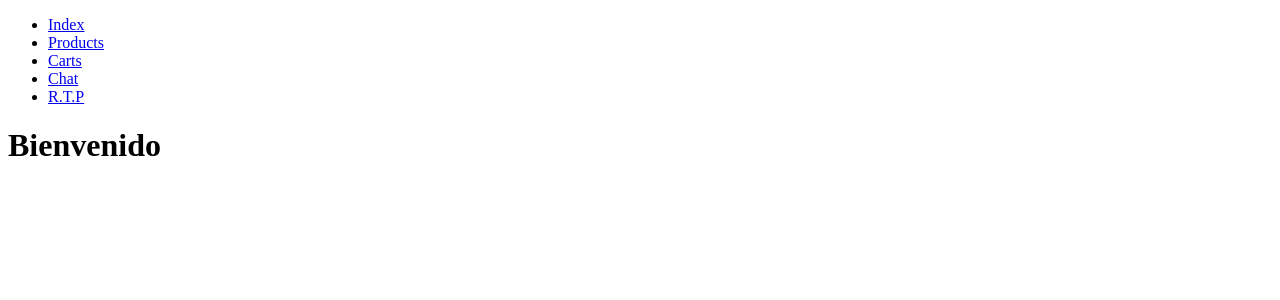
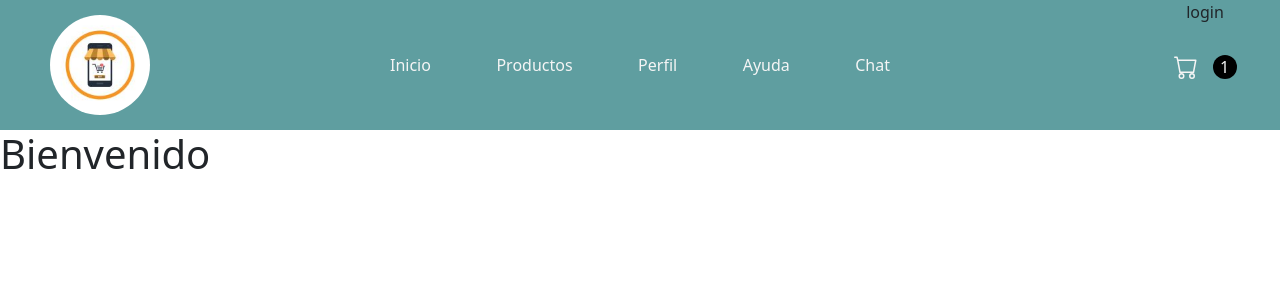
Before and after one commit to etcsa044/afterBackEnd, a Node server app: page / in a window 1280 px wide. Shown: the top 300 px of the page. Run offline with Node 20, Linux system fonts and the light colour scheme; some libraries are stand-ins or nearby versions.

Commit message:
correcciones varias

```diff
--- a/Dao/mongo/models/cart.js
+++ b/Dao/mongo/models/cart.js
@@ -30,4 +30,5 @@ schema.pre("find",function(){
 
 const cartModel = mongoose.model(collection, schema);
 
+
 export default cartModel;
--- a/Dao/mongo/models/user.model.js
+++ b/Dao/mongo/models/user.model.js
@@ -10,6 +10,7 @@ const schema = new mongoose.Schema({
     },
     last_name : {
         type:String,
+        required: true
     },
     email : {
         type: String,
--- a/src/config/passport.config.js
+++ b/src/config/passport.config.js
@@ -77,16 +77,15 @@ const initializePassportStrategies = () => {
           const user = await userModel.findOne({ email });
 
           if(!user) {
-            //No existe? lo creo entonces.
             const newUser =  {
               first_name: name,
-              email,
+              last_name : "",
+              email : `${name}@github.com`,
               password:''
             }
             const result = await userModel.create(newUser);
             return done(null, result);
         }
-          //Si el usuario ya existía, Qué mejor!!!
           done(null,user);
         } catch (error) {
           done(error);
--- a/src/public/css/main.css
+++ b/src/public/css/main.css
@@ -1,3 +1,71 @@
+
+
+a{
+    text-decoration: none;
+    color:whitesmoke;
+}
+
+.header{
+    background-color: cadetblue;
+    width: 100%;
+    display:flex;
+    justify-content: space-between;
+    align-items: center;
+}
+
+.header img{
+    border-radius: 50%;
+    height: 100px;
+    width: 100px;
+    margin: 15px 0 15px 50px;
+
+}
+
+.header ul{
+    margin: 0;
+    padding: 0;
+    width: 500px;
+    display: flex;
+    list-style: none;
+    justify-content: space-between;
+}
+.session-cart-container{
+    display: flex;
+    flex-direction: column;
+    height:130px;
+    align-items: flex-start;
+    text-align: center;
+}
+
+.session-container{
+    width: 100%;
+    justify-content: center;
+    display: flex;
+    height: 55px;
+}
+
+.cart-container{
+    width: 150px;
+    height: 65px;
+    display: flex;
+    align-items: flex-start;
+    justify-content: center;
+    gap: 15px;
+}
+
+.cart-container p, svg{
+    margin: 0;
+    padding: 0;
+    color: whitesmoke;
+}
+
+.cart-container p{
+    background-color: black;
+    width: 24px;
+    height: 24px;
+    border-radius: 50%;
+}
+
 
 #cart_main{
     text-align: center;
--- a/src/public/js/index.js
+++ /dev/null
@@ -1 +0,0 @@
-console.log("hola")
--- a/src/utils/utils.js
+++ b/src/utils/utils.js
@@ -4,11 +4,12 @@ import ProductManager from '../../Dao/fileSystem/ProductManager.js';
 import bcrypt from "bcrypt";
 import jwt from "jsonwebtoken";
 
+// Codigo comentado por estar usando Express-Session
 
-export const generateToken = (user =>{
-    const token = jwt.sign({user}, "jwtSecret", {expiresIn:"24h"});
-    return token;
-})
+// export const generateToken = (user =>{
+//     const token = jwt.sign({user}, "jwtSecret", {expiresIn:"24h"});
+//     return token;
+// })
 
 
 const __filename = fileURLToPath(import.meta.url);
--- a/src/views/index.handlebars
+++ b/src/views/index.handlebars
@@ -1,15 +1,4 @@
 
-<header>
-    <nav>
-        <ul>
-            <li><a href="/">Index</a></li>
-            <li><a href="/products">Products</a></li>
-            <li><a href="/carts">Carts</a></li>
-            <li><a href="/chat">Chat</a></li>
-            <li><a href="/realtimeproducts">R.T.P</a></li>
-        </ul>
-    </nav>
-</header>
 
 <h1>Bienvenido</h1>
 
--- a/src/views/layouts/main.handlebars
+++ b/src/views/layouts/main.handlebars
@@ -1,15 +1,55 @@
 <!DOCTYPE html>
 <html lang="en">
+
 <head>
     <meta charset="UTF-8">
     <meta name="viewport" content="width=device-width, initial-scale=1.0">
     <meta http-equiv="X-UA-Compatible" content="ie=edge">
+    {{!-- bootstrap --}}
+    <link href="https://cdn.jsdelivr.net/npm/bootstrap@5.3.0/dist/css/bootstrap.min.css" rel="stylesheet"
+        integrity="sha384-9ndCyUaIbzAi2FUVXJi0CjmCapSmO7SnpJef0486qhLnuZ2cdeRhO02iuK6FUUVM" crossorigin="anonymous">
+
     <link rel="stylesheet" href="/css/main.css">
     <title>{{title}}</title>
 </head>
-    <body>
 
-        {{{body}}}
+<body>
+    <header class="header">
+        {{!-- Logo --}}
+        <img src="img/logo150.jpg" alt="logo">
+        <nav>
+            {{!-- NavBar --}}
+            <ul>
+                <li><a href="/">Inicio</a></li>
+                <li><a href="/products">Productos</a></li>
+                <li><a href="">Perfil</a></li>
+                <li><a href="">Ayuda</a></li>
+                <li><a href="/chat">Chat</a></li>
+            </ul>
+            {{!-- Logo Carrito --}}
 
-    </body>
+        </nav>
+        <section class="session-cart-container">
+            <article class="session-container">
+                <p>login</p>
+            </article>
+            <div class="cart-container">
+                <svg xmlns="http://www.w3.org/2000/svg" width="24" height="24" fill="currentColor" class="bi bi-cart"
+                    viewBox="0 0 16 16">
+                    <path
+                        d="M0 1.5A.5.5 0 0 1 .5 1H2a.5.5 0 0 1 .485.379L2.89 3H14.5a.5.5 0 0 1 .491.592l-1.5 8A.5.5 0 0 1 13 12H4a.5.5 0 0 1-.491-.408L2.01 3.607 1.61 2H.5a.5.5 0 0 1-.5-.5zM3.102 4l1.313 7h8.17l1.313-7H3.102zM5 12a2 2 0 1 0 0 4 2 2 0 0 0 0-4zm7 0a2 2 0 1 0 0 4 2 2 0 0 0 0-4zm-7 1a1 1 0 1 1 0 2 1 1 0 0 1 0-2zm7 0a1 1 0 1 1 0 2 1 1 0 0 1 0-2z" />
+                </svg>
+                <p>1</p>
+            </div>
+        </section>
+    </header>
+
+    {{{body}}}
+
+    <script src="https://cdn.jsdelivr.net/npm/bootstrap@5.3.0/dist/js/bootstrap.bundle.min.js"
+        integrity="sha384-geWF76RCwLtnZ8qwWowPQNguL3RmwHVBC9FhGdlKrxdiJJigb/j/68SIy3Te4Bkz" crossorigin="anonymous">
+        </script>
+    <script src="/js/main.js"></script>
+</body>
+
 </html>
--- a/src/views/products.handlebars
+++ b/src/views/products.handlebars
@@ -15,7 +15,7 @@
 
             <form class="add_frm">
                 <input type="text" name="id" value="{{this._id}}" hidden="true">
-                <input type="submit" value="Agregar al Carrito">
+                <input class="btn btn-primary" type="submit" value="Agregar al Carrito">
             </form>
 
         </article>
```
Also changed, not shown: src/routes/session.routes.js (+17 -0 lines), src/public/img/logo.jpg (added), src/public/img/logo150.jpg (added), src/public/img/logo300.jpg (added), src/public/js/main.js (added), 1 other file.
